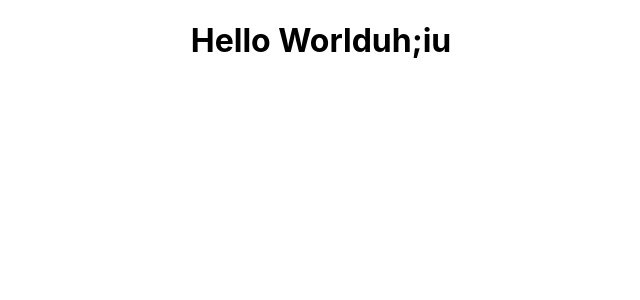
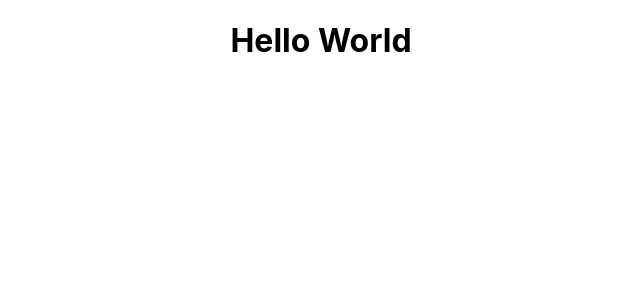
Before and after one commit to Philiposunlola/my-react-app, a React (Create React App) app: page / in a window 1280 px wide. Shown: the top 300 px of the page, without its empty margins (319-959 px from the left). Built offline with nearby package versions, Linux system fonts and the light colour scheme.

Commit message:
Update App.js

```diff
--- a/src/App.js
+++ b/src/App.js
@@ -4,7 +4,7 @@ import './App.css';
 function App() {
   return (
     <div className="App">
-      <h1>Hello Worlduh;iu</h1>
+      <h1>Hello World</h1>
     </div>
   );
 }
```
